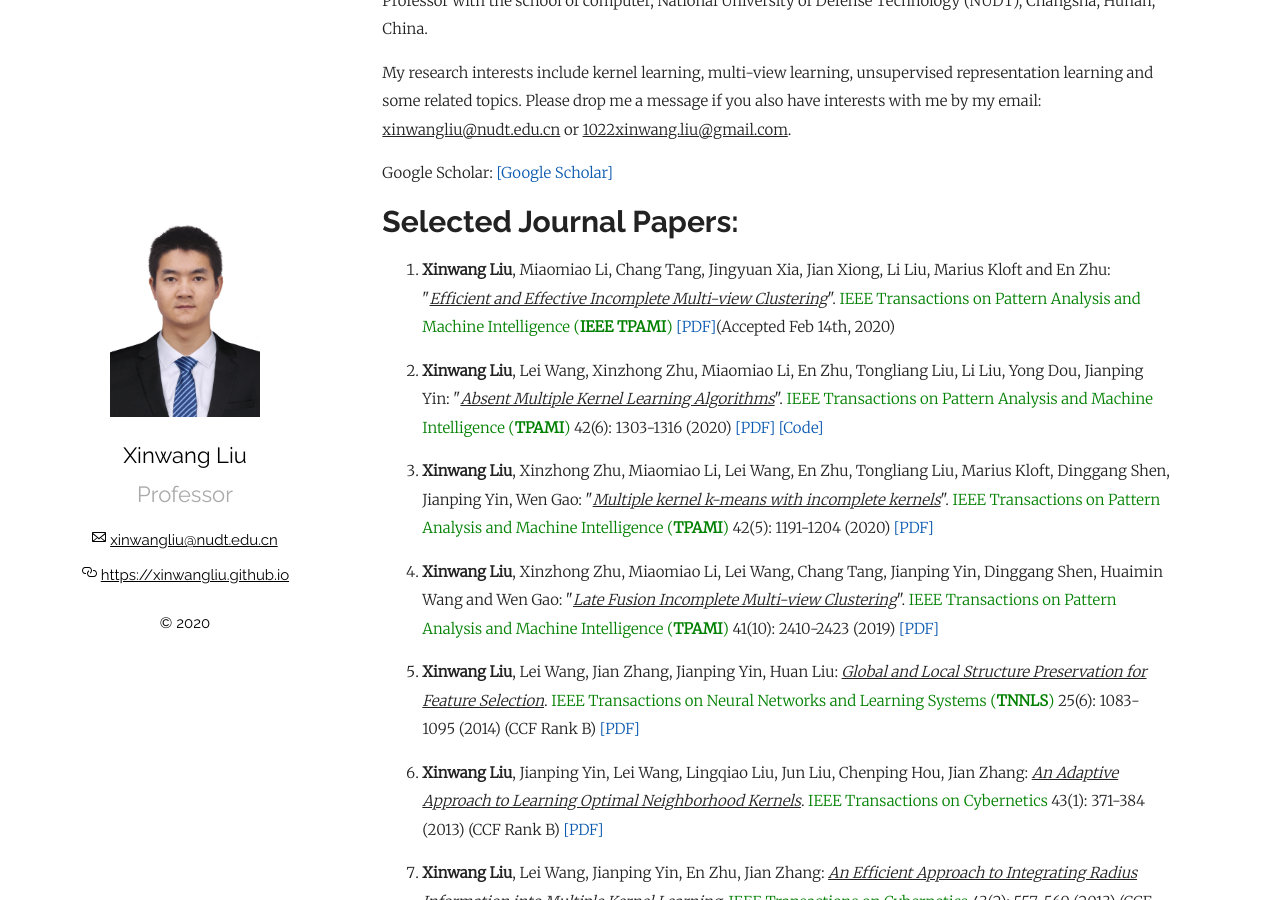
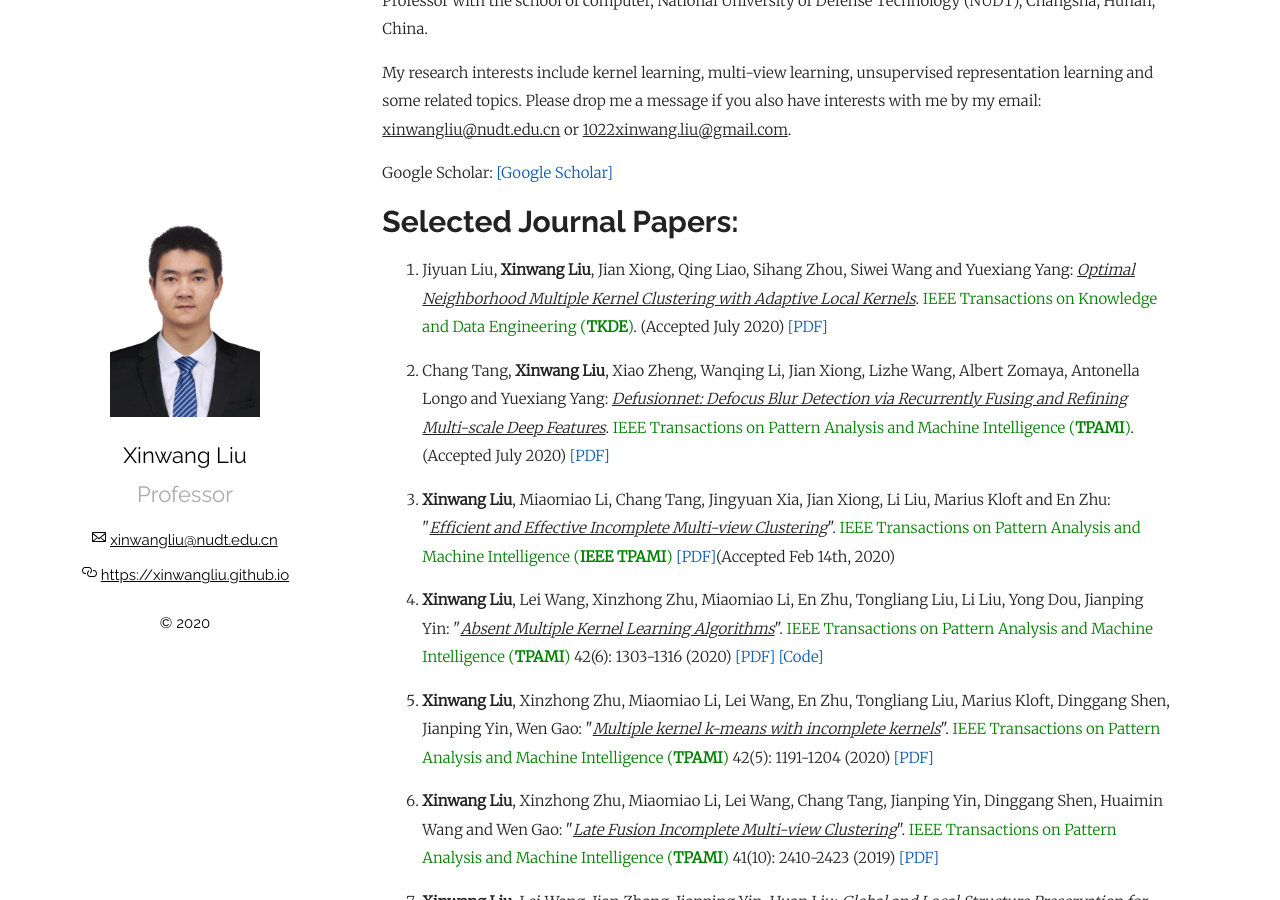
Before and after one commit to wx-liang/xinwangliu.github.io, a Jekyll site: the page built from index.md, in a window 1280 px wide and 900 px high, scrolled down 738 px. Built offline with Jekyll 4.4.1, drawn with Linux system fonts in a browser that asks for light colours; our own code applies the rules of GitHub Pages for plain Markdown files.

Commit message:
Update index.md

```diff
--- a/index.md
+++ b/index.md
@@ -34,6 +34,12 @@
 # Selected Journal Papers:
 
 <ol>
+
+
+<p style="margin-top: 8px;"><li> Jiyuan Liu, <b>Xinwang Liu</b>, Jian Xiong, Qing Liao, Sihang Zhou, Siwei Wang and Yuexiang Yang: <i><u>Optimal Neighborhood Multiple Kernel Clustering with Adaptive Local Kernels</u></i>. <font color="green">IEEE Transactions on Knowledge and Data Engineering (<b>TKDE</b>)</font>. (Accepted July 2020) <a href = "https://github.com/xinwangliu/xinwangliu.github.io/blob/master/groupmember/ON-ALKA.pdf">[PDF]</a></li></p>
+
+<p style="margin-top: 8px;"><li> Chang Tang, <b>Xinwang Liu</b>, Xiao Zheng, Wanqing Li, Jian Xiong, Lizhe Wang, Albert
+Zomaya, Antonella Longo and Yuexiang Yang: <i><u>Defusionnet: Defocus Blur Detection via Recurrently Fusing and Refining Multi-scale Deep Features</u></i>. <font color="green">IEEE Transactions on Pattern Analysis and Machine Intelligence (<b>TPAMI</b>)</font>. (Accepted July 2020) <a href = "https://github.com/xinwangliu/xinwangliu.github.io/blob/master/groupmember/TPAMI_DefocusBlur.pdf">[PDF]</a></li></p>
 
 <li> <b>Xinwang Liu</b>, Miaomiao Li, Chang Tang, Jingyuan Xia, Jian Xiong, Li Liu, Marius Kloft and En Zhu: "<i><u>Efficient and Effective Incomplete Multi-view Clustering</u></i>". <font color="green">IEEE Transactions on Pattern Analysis and Machine Intelligence (<b>IEEE TPAMI</b>)</font> <a href = "https://sci-hub.tw/https://ieeexplore.ieee.org/document/9001210/">[PDF]</a>(Accepted Feb 14th, 2020)</li>
 
```
